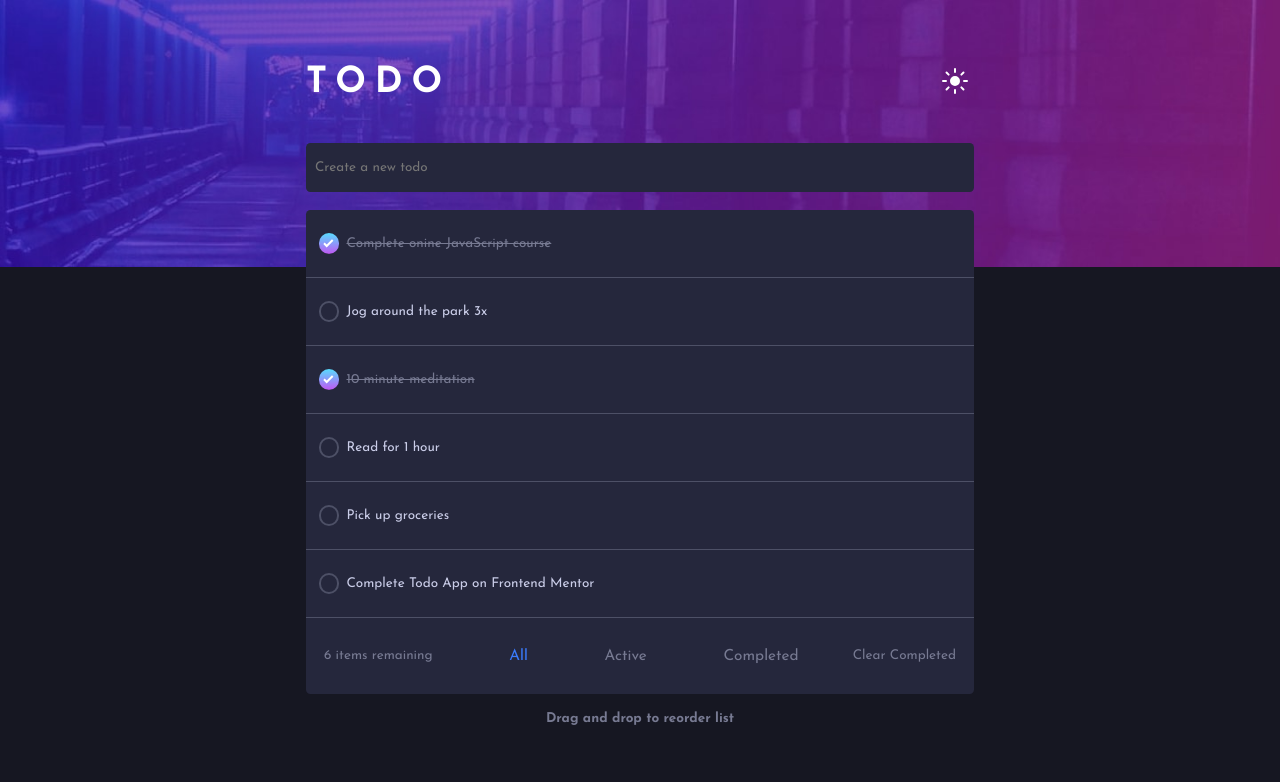
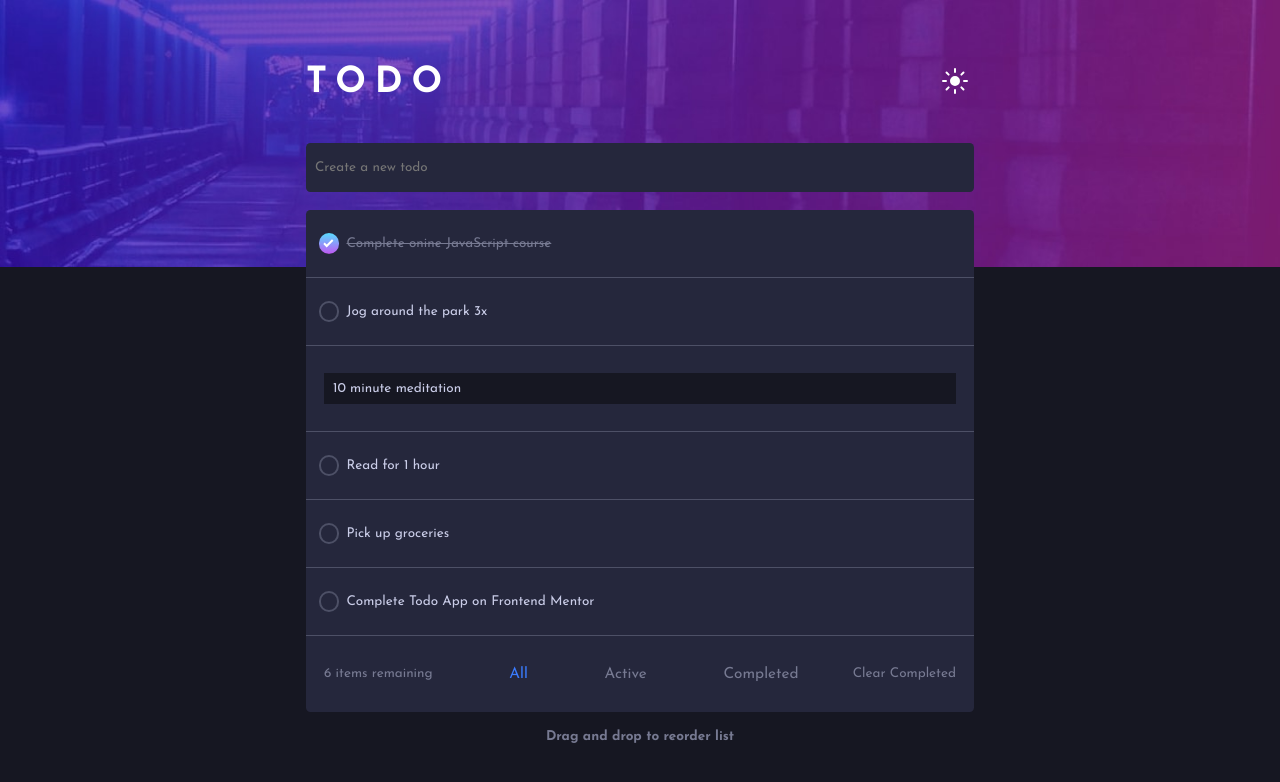
Before and after one commit to acedilloluis/todo-app, a React (Vite) app: page / in a window 1280 px wide. Both pictures are taken after a click on the label "10 minute meditation". Shown: the top 782 px of the page. Built offline with nearby package versions, Linux system fonts and the light colour scheme.

Commit message:
added editing UI/functionality

```diff
--- a/src/App.js
+++ b/src/App.js
@@ -41,6 +41,16 @@ function App() {
   function addTodo(task) {
     const newTodo = { id: `todo-${nanoid()}`, task: task, completed: false };
     setTodos([...todos, newTodo]);
+  }
+
+  function editTodo(id, task) {
+    const editedTodos = todos.map((todo) => {
+      if (todo.id === id) {
+        return { ...todo, task: task };
+      }
+      return todo;
+    });
+    setTodos(editedTodos);
   }
 
   function deleteTodo(id) {
@@ -87,6 +97,7 @@ function App() {
         completed={todo.completed}
         toggleTodoCompleted={toggleTodoCompleted}
         deleteTodo={deleteTodo}
+        editTodo={editTodo}
       />
     ));
   const filterBtns = Object.keys(FILTER_MAP).map((name) => (
--- a/src/components/Todo.js
+++ b/src/components/Todo.js
@@ -1,10 +1,42 @@
-import React from 'react';
+import React, { useState } from 'react';
 import PropTypes from 'prop-types';
 
-function Todo({ id, task, completed, toggleTodoCompleted, deleteTodo }) {
-  // for checkboxes to be keyboard accessible need to move p out of label; so need to change checked styles with js
-  return (
-    <li>
+function Todo({
+  id,
+  task,
+  completed,
+  toggleTodoCompleted,
+  deleteTodo,
+  editTodo,
+}) {
+  const [editedTodo, setEditedTodo] = useState(task);
+  const [isEditing, setIsEditing] = useState(false);
+
+  function handleSubmit(e) {
+    e.preventDefault();
+    editTodo(id, editedTodo);
+    setIsEditing(false);
+  }
+
+  const editingTemplate = (
+    <form onSubmit={handleSubmit}>
+      <label htmlFor={`editing-${id}`} className="visually-hidden">
+        Edit the todo
+      </label>
+      <input
+        type="text"
+        id={`editing-${id}`}
+        name={`editing-${id}`}
+        minLength="1"
+        maxLength="50"
+        value={editedTodo}
+        onChange={(e) => setEditedTodo(e.target.value)}
+      />
+    </form>
+  );
+
+  const viewTemplate = (
+    <>
       <label>
         <input
           type="checkbox"
@@ -13,7 +45,7 @@ function Todo({ id, task, completed, toggleTodoCompleted, deleteTodo }) {
           onChange={() => toggleTodoCompleted(id)}
         />
         <span className="circle"></span>
-        <p>{task}</p>
+        <p onClick={() => setIsEditing(true)}>{task}</p>
       </label>
 
       <button type="button" title="Delete item" onClick={() => deleteTodo(id)}>
@@ -25,8 +57,10 @@ function Todo({ id, task, completed, toggleTodoCompleted, deleteTodo }) {
           />
         </svg>
       </button>
-    </li>
+    </>
   );
+
+  return <li>{isEditing ? editingTemplate : viewTemplate}</li>;
 }
 
 Todo.propTypes = {
@@ -35,6 +69,7 @@ Todo.propTypes = {
   completed: PropTypes.bool,
   toggleTodoCompleted: PropTypes.func,
   deleteTodo: PropTypes.func,
+  editTodo: PropTypes.func,
 };
 
 export default Todo;
--- a/src/index.css
+++ b/src/index.css
@@ -98,7 +98,7 @@ body {
 }
 
 .visually-hidden {
-  display: none;
+  display: none !important;
 }
 /* Component styles */
 .wrapper {
@@ -168,6 +168,23 @@ body {
     justify-content: space-between;
     padding: 1.5rem 1rem;
     border-bottom: 0.063rem solid var(--list-border-color);
+
+    & form {
+      flex: auto;
+      justfy-self: stretch;
+
+      & input[type='text'] {
+        background: var(--bg-color);
+        border: none;
+        color: inherit;
+        font-family: inherit;
+        font-size: inherit;
+        font-weight: inherit;
+        width: 100%;
+        padding: 0.5rem;
+        margin: 0;
+      }
+    }
 
     & label {
       cursor: pointer;
```
